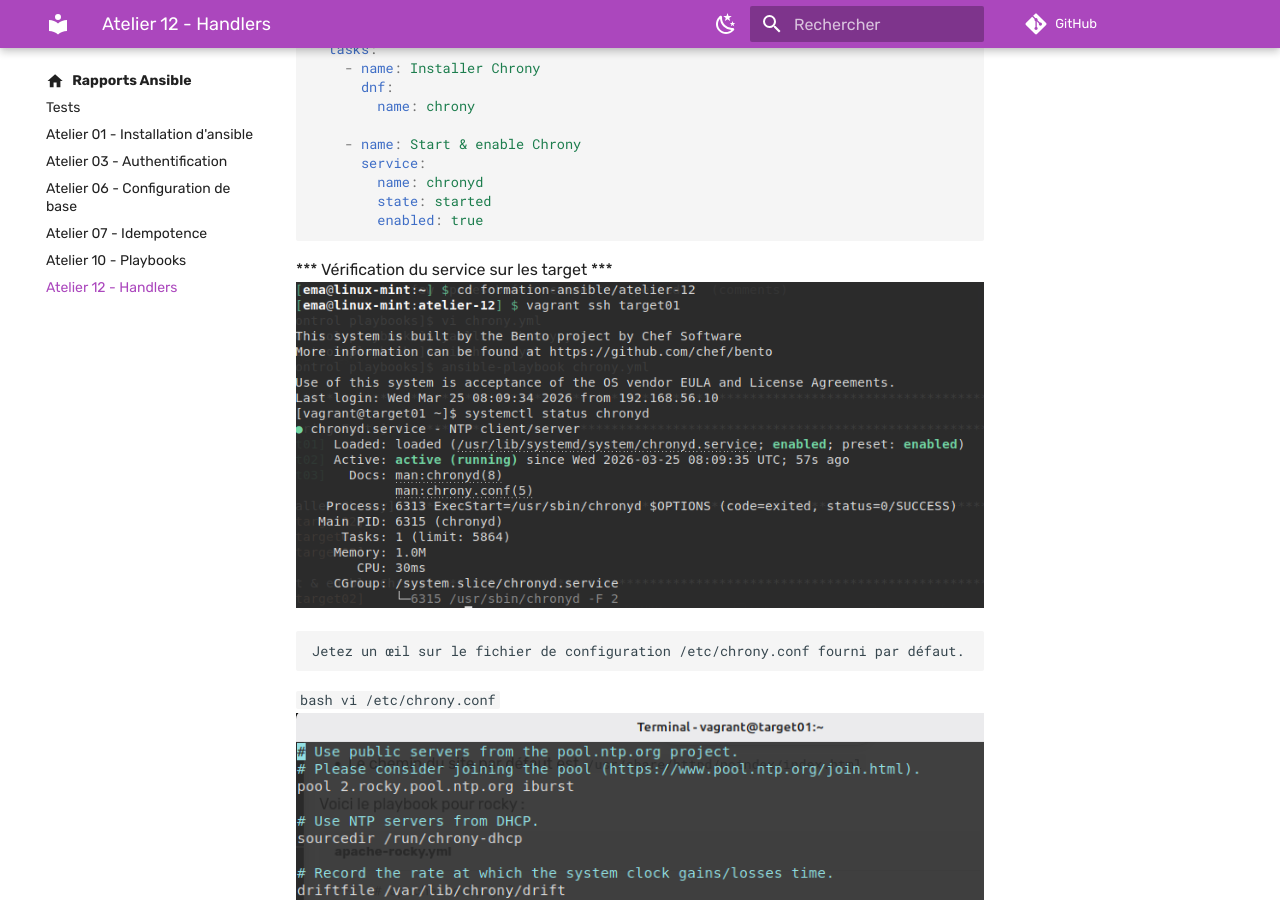
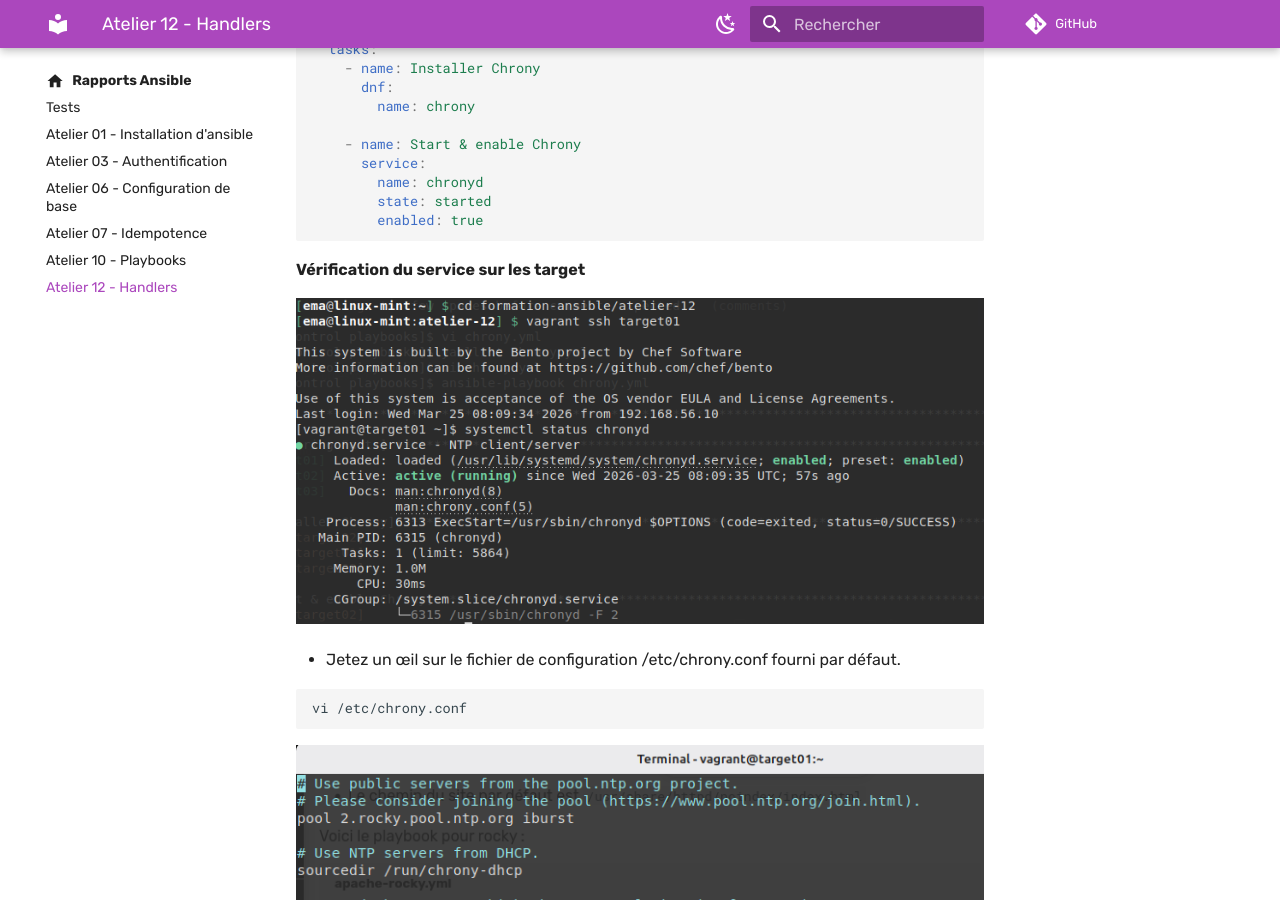
Before and after one commit to saiqo/ansible-kovacs, an MkDocs documentation site: the page built from docs/12-Handlers/index.md, in a window 1280 px wide and 900 px high, scrolled down 372 px. Built offline with MkDocs 1.6.1 and Material for MkDocs 9.7.7, drawn with Linux system fonts in a browser that asks for light colours; comment, search, counter and statistics services are not loaded; some of the changed text lies outside the part shown.

Commit message:
étoiles

````diff
--- a/docs/12-Handlers/index.md
+++ b/docs/12-Handlers/index.md
@@ -20,10 +20,12 @@ Un playbook chrony.yml qui assure la synchronisation NTP de tous vos Target Host
         state: started
         enabled: true
 ```
-*** Vérification du service sur les target ***
+**Vérification du service sur les target**
+
 ![alt text](image.png)
 
-    Jetez un œil sur le fichier de configuration /etc/chrony.conf fourni par défaut.
+* Jetez un œil sur le fichier de configuration /etc/chrony.conf fourni par défaut.
+
 ```bash
 vi /etc/chrony.conf
 ```
@@ -106,5 +108,5 @@ yamllint chrony.yml
 
 
 ```
-*** Test pour voir l'idempotence ***
+**Test pour voir l'idempotence**
 ![alt text](image-3.png)
````
